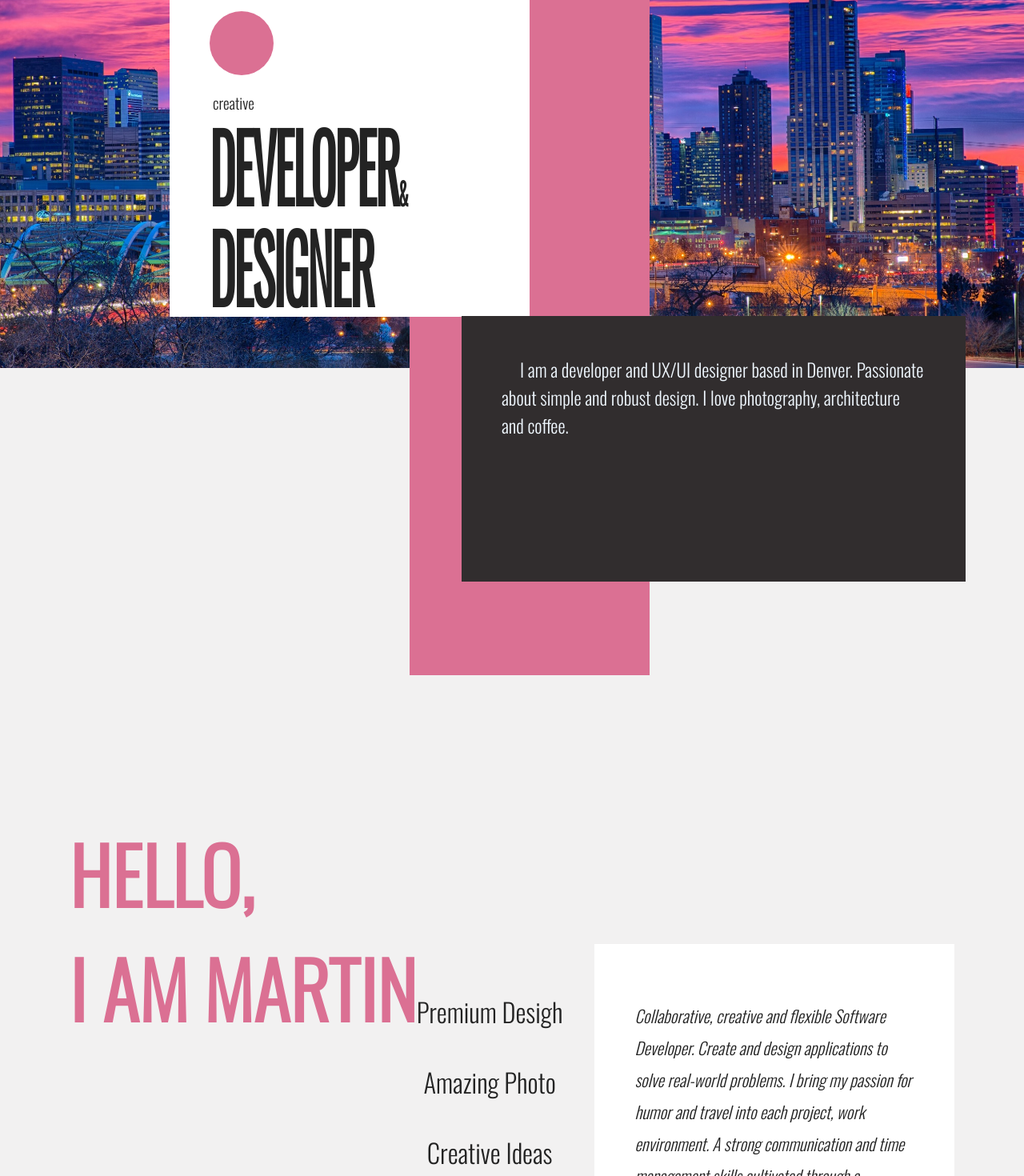
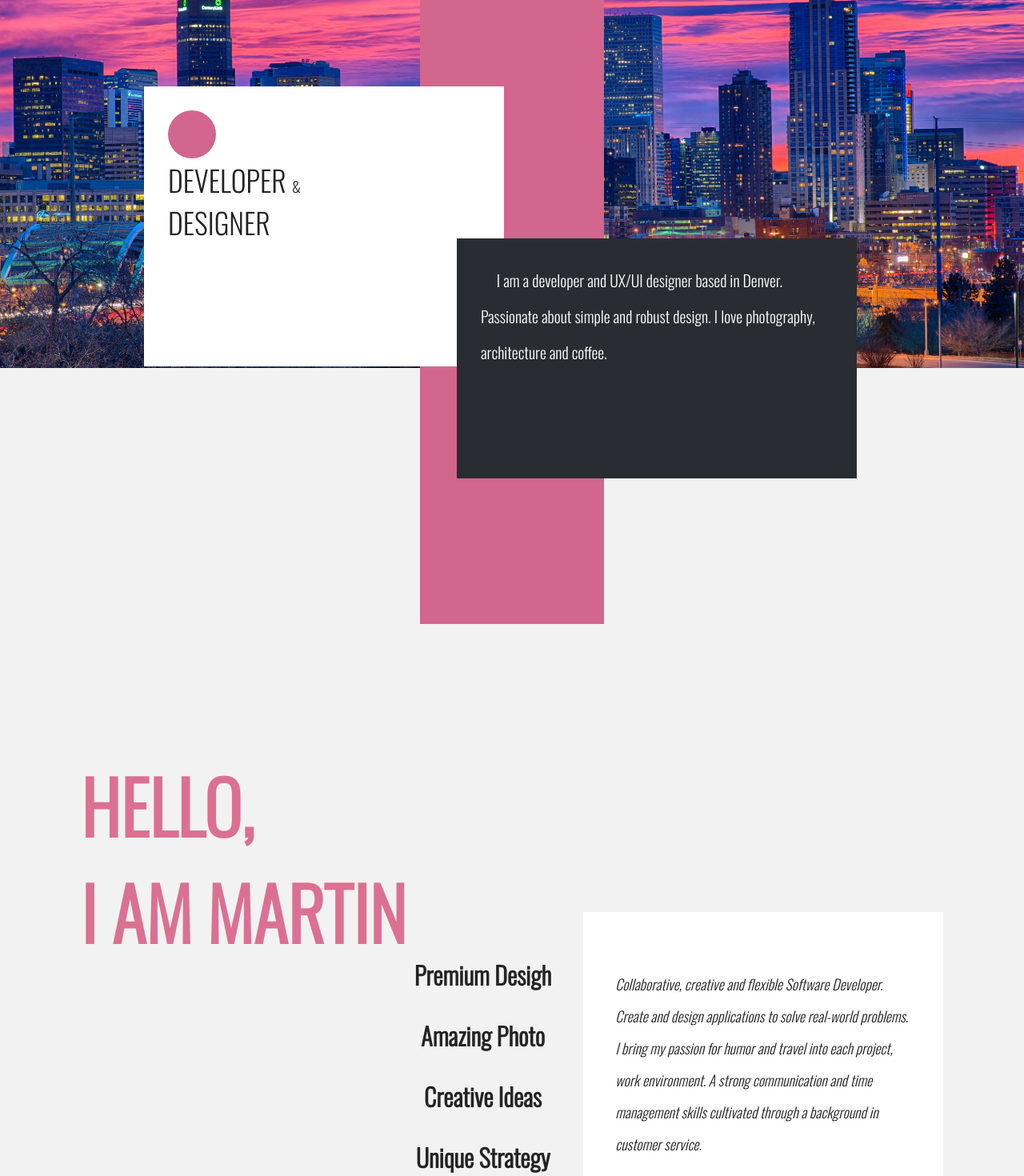
Before and after one commit to martinstojmenovski/Portfolio, a React (Create React App) app: page / in a window 1280 px wide. Shown: the part 260-1730 px from the top of the page at 80% size. Built offline with nearby package versions, Linux system fonts and the light colour scheme.

Commit message:
css design

```diff
--- a/src/Components/Home.css
+++ b/src/Components/Home.css
@@ -1,56 +1,57 @@
 
 .background{
   position: relative;
-  top:10vh;
   width: 100%;
   height: 80vh;
-   background-image: url('./images/denver-colorado-copy.jpg');
-   background-repeat: no-repeat;
+  background-image: url('./images/denver-colorado-copy.jpg');
+  background-repeat: no-repeat;
   background-position: 50% 50%;
   background-size: cover;
+  display: flex;
+ justify-content: center;
+
  }
  .spine{
   position: relative;
-  width: 300px;
-  height: 150%;
-  background:palevioletred ;
-  left: 40%;
-  top: 10%;
+  width: 230px;
+  height: 130%;
+  background:#d2668d ;
+   top: 20%;
 }
 .brand-statement{
   position: relative;
   background: white;
-  width: 150%;
-  height: 45%;
-  top: 10vh;
-  right: 100%;
-  padding: 50px;
+  width: 450px;
+  height: 350px;
+  top: 20vh;
+  right: 150%;
+  padding: 30px;
 }
 .dot{
   position: relative;
-  background:palevioletred ;
-  width: 80px;
-  height: 80px;
+  background:#d2668d ;
+  width: 60px;
+  height: 60px;
   border-radius: 100%;
 }
 .front-layout{
   position: relative;
-  width: 180%;
-  height: 100%;
-  background:rgb(49, 45, 46) ;
-  left: 90%;
-  padding: 50px;
+  width: 500px;
+  height: 300px;
+  background:#292d33 ;
+  left: 20%;
+  padding: 30px;
 }
 .front-layout .statement{
-  color: aliceblue;
-  font-size: 1.2rem;
-  line-height: 35px ;
+  color: white;
+  font-size: 1.1rem;
+  line-height: 45px ;
 }
 .brand-statement h1{
-  -webkit-transform: scale(1, 2);
+  /* -webkit-transform: scale(1, 2);
   -moz-transform: scale(1, 2);
   -o-transform: scale(1, 2);
-  transform: scale(1, 2);
-  font-size: 3rem;
-  padding: 20px 0;
+  transform: scale(1, 2); */
+  font-size: 2em;
+  font-weight: 200;
 }
--- a/src/Components/Home.js
+++ b/src/Components/Home.js
@@ -6,16 +6,17 @@ function Home({ home }) {
         <div className='spine'>
           <div className='brand-statement'>
             <div className='dot'></div>
-            <p style={{ fontSize: '1rem', paddingTop: '20px' }}>&nbsp;creative</p>
-            <h1 className="developer" >DEVELOPER<span style={{ fontSize: '1rem' }}>&</span></h1>
-            <h1 className='designer'>DESIGNER</h1>
-            <div className='front-layout'>
+            {/* <p style={{ fontSize: '1rem', paddingTop: '20px' }}>&nbsp;creative</p> */}
+            <h1 className="developer" >DEVELOPER    <span style={{ fontSize: '1rem' }}>&</span>      <br/>DESIGNER</h1>
+            {/* <h1 className='designer'></h1> */}
+
+          </div>
+          <div className='front-layout'>
               <p className='statement'>&emsp;I am a developer and UX/UI
                 designer based in Denver. Passionate about simple and robust design.
                 I love photography, architecture and coffee.</p>
 
             </div>
-          </div>
         </div>
       </div>
     </div>
--- a/src/Components/Skills.js
+++ b/src/Components/Skills.js
@@ -23,7 +23,7 @@ function Skills({ skills }) {
         </main>
 
         <footer>
-
+        <p style={{color:"white"}}>©2020 Privacy policy</p>
 
         </footer>
 
--- a/src/Components/about.css
+++ b/src/Components/about.css
@@ -4,6 +4,7 @@ position: relative;
 display: flex;
 flex-direction: row;
  justify-content: center;
+
 }
 .about h1{
     flex: 1;
@@ -15,18 +16,18 @@ flex-direction: row;
 }
 .about ul {
     position: relative;
-    top:35vh;
+    top:40vh;
     text-align: center;
-    padding: 0 40px 0 0;
+    padding: 0 40px 0 10px;
 
 }
 .about .aboutme{
-    padding: 70px 50px 50px 50px;
+    padding: 70px 40px 40px 40px;
     background-color: white;
     position: relative;
     width: 450px;
-    height: 600px;
-    top: 30vh;
+    height: 500px;
+    top: 35vh;
     display: flex;
     flex-direction: column;
     justify-content: space-between;
@@ -38,11 +39,12 @@ flex-direction: row;
 }
 .about p{
  line-height: 40px ;
- font-size: 1.1rem;
+ font-size: 1rem;
  font-style: italic;
 }
 .about ul li{
     list-style: none;
-    padding: 20px 0;
+    padding: 15px 0;
     font-size: 1.7rem;
+    font-weight: 700;
 }
--- a/src/Components/project.css
+++ b/src/Components/project.css
@@ -9,7 +9,7 @@
 .project-page .image-slider{
   position: relative;
   flex: 1;
- background-color: palevioletred;
+ background-color: #d2668d;
  z-index: 2;
  display: flex;
  flex-direction: row;
@@ -20,7 +20,7 @@
   position: relative;
   flex: 2;
   z-index: 1;
-background-color: rgb(49, 45, 46);
+background-color: #292d33;
 }
 /* projects --------------------------- */
 .project1, .project2, .project3, .project4{
@@ -30,7 +30,6 @@ background-color: rgb(49, 45, 46);
   cursor: pointer;
   padding: 30px;
   text-align: center;
-  font-size: large;
   display: flex;
   flex-direction: column;
   justify-content: space-around;
@@ -91,16 +90,17 @@ background-color: rgb(49, 45, 46);
 
 .descriptions h1{
   position: relative;
-  top:20vh;
+  top:30vh;
   color: white;
   padding: 0 50px;
   display: flex;
   justify-content: flex-end;
   width: 720px;
+  font-size: 4rem;
 }
 .descriptions .describing-work {
   position: relative;
-  top:20vh;
+  top:30vh;
   color: white;
   font-size: 1.2rem;
   padding: 0 50px;
--- a/src/Components/skills.css
+++ b/src/Components/skills.css
@@ -6,7 +6,7 @@ main {
     flex-direction: row;
     justify-content: center;
 
-    background-color: rgb(49, 45, 46);
+    background-color: #292d33;
 
 
 
@@ -15,7 +15,7 @@ main h1{
     font-size: 7rem;
     color: palevioletred;
     position: relative;
-    top:20vh;
+    top:10vh;
     text-align: left;
 }
 
@@ -26,7 +26,7 @@ main .last-words{
     position: relative;
     width: 450px;
     height: 550px;
-    top: 40vh;
+    top: 30vh;
     display: flex;
     flex-direction: column;
     justify-content: space-between;
@@ -38,11 +38,11 @@ main .dot{
 }
 .big-dot{
     position: relative;
-    background:palevioletred ;
+    background:#555c66 ;
     width: 550px;
     height: 550px;
     border-radius: 100%;
-    top:20vh;
+    top:10vh;
     margin: auto 0 0 auto;
 
 
@@ -58,12 +58,12 @@ main ul li{
     list-style: none;
     color: rgb(240, 240, 240);
     padding: 20px 0;
-    font-size: 2rem;
+    font-size: 2.5rem;
 }
 main div ul {
     position: relative;
-    top:45vh;
-    left: -2ch;
+    top:35vh;
+    left: -10ch;
     text-align: center;
 
 }
@@ -91,13 +91,14 @@ footer {
     top: 0vh;
     height: 10vh;
     width: 100%;
-    background-color: rgb(62, 40, 46);
+    background-color: #333333;
     display: flex;
     align-items: center;
     justify-content: space-evenly;
     flex-direction: row;
-    font-size: 0.5em;
+    font-size: 0.3em;
     margin: auto;
+
 }
 
 
--- a/src/index.css
+++ b/src/index.css
@@ -4,23 +4,25 @@
   box-sizing: border-box;
   /* font-family: 'Mukta', sans-serif; */
   font-family: 'Oswald', sans-serif;
-  font-size: larger;
+  font-size: large;
   color: rgb(35, 35, 35);
 
 }
 .homepage {
-  height: 150vh;
+  position: relative;
+  top:10vh;
+  height: 140vh;
   width: 100%;
-  background-color: rgb(242, 241, 241);
+  background-color: #f2f2f2;
 
 
 }
 .about {
   height: 95vh;
   width: 100%;
-  background-color: rgb(242, 241, 241);
+  background-color: #f2f2f2;
 }
-
+#f2f2f2
 .skills {
   /* height: 100vh; */
   width: 100%;
```
